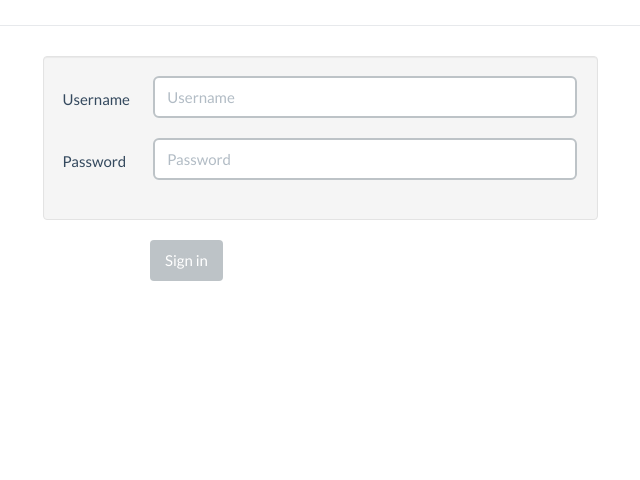
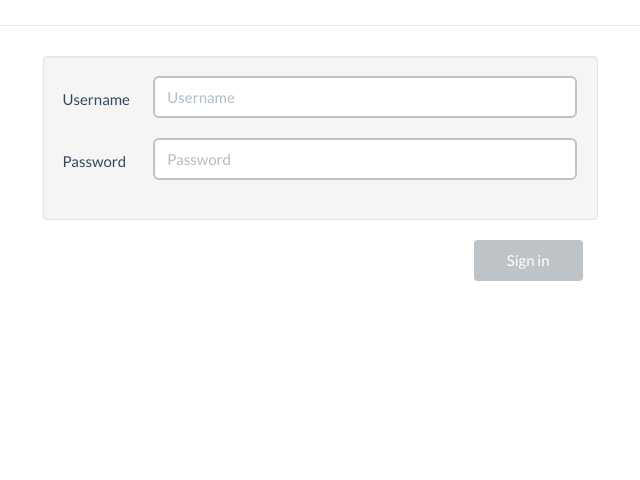
Before and after one commit to srct/advisor, a Django app: template advisor/templates/login.html in a window 1280 px wide. Shown: the part 259-739 px from the top of the page, without its empty margins (320-960 px from the left). Run offline with Django 3.2, Linux system fonts and the light colour scheme; the template is opened without the code that fills it: values that come from a table or form of the project are taken from there, others are empty; some libraries are stand-ins or nearby versions.

Commit message:
moved the login button to the right

```diff
--- a/advisor/templates/login.html
+++ b/advisor/templates/login.html
@@ -43,8 +43,8 @@ Login | YourSchool Advisor
   </div>
   </div>
   <div class="form-group">
-    <div class="col-sm-offset-2 col-sm-10">
-      <button type="submit" class="btn btn-default">Sign in</button>
+    <div class="col-sm-offset-9 col-sm-3">
+      <button type="submit" class="btn btn-default btn-block">Sign in</button>
     </div>
   </div>
      </form>
```
